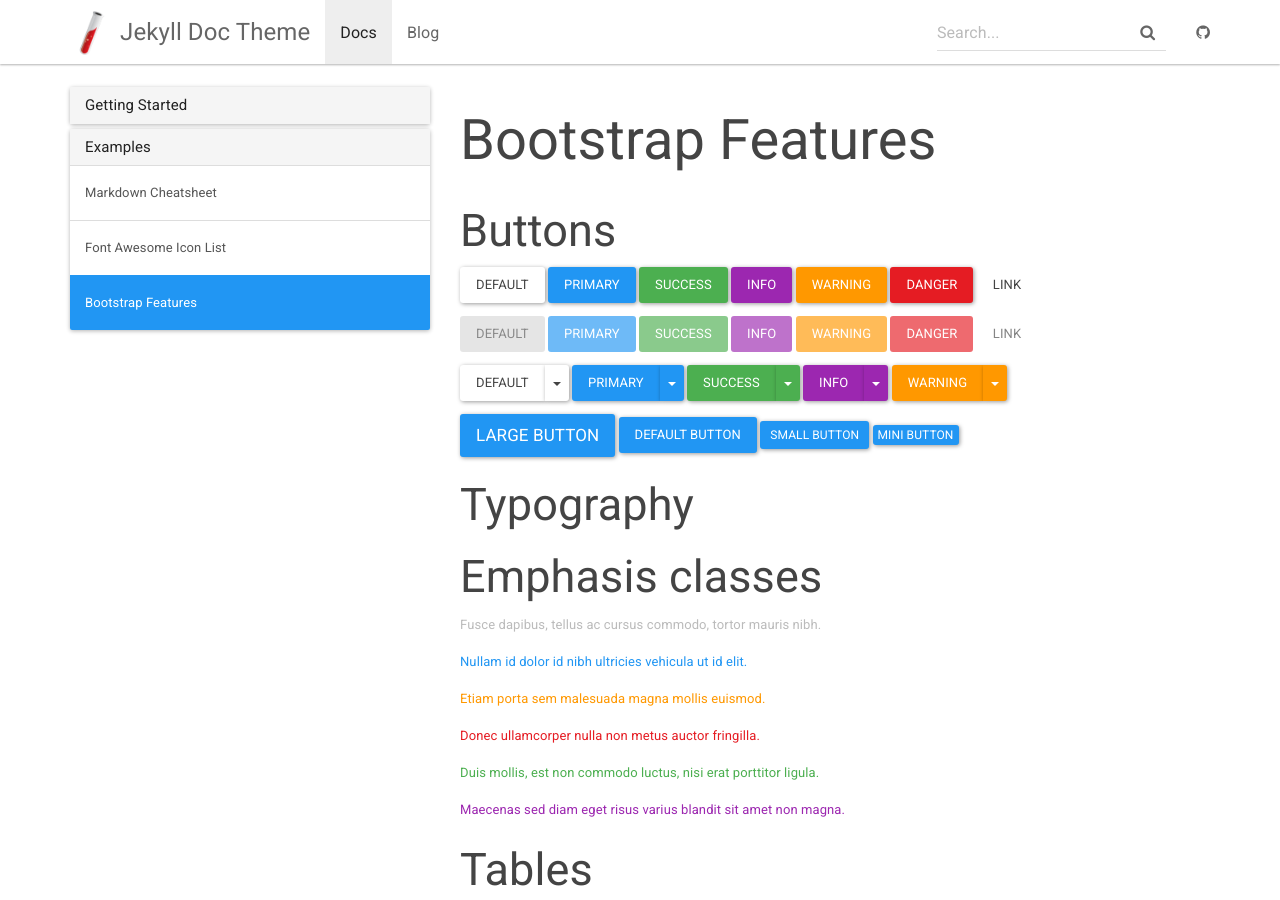
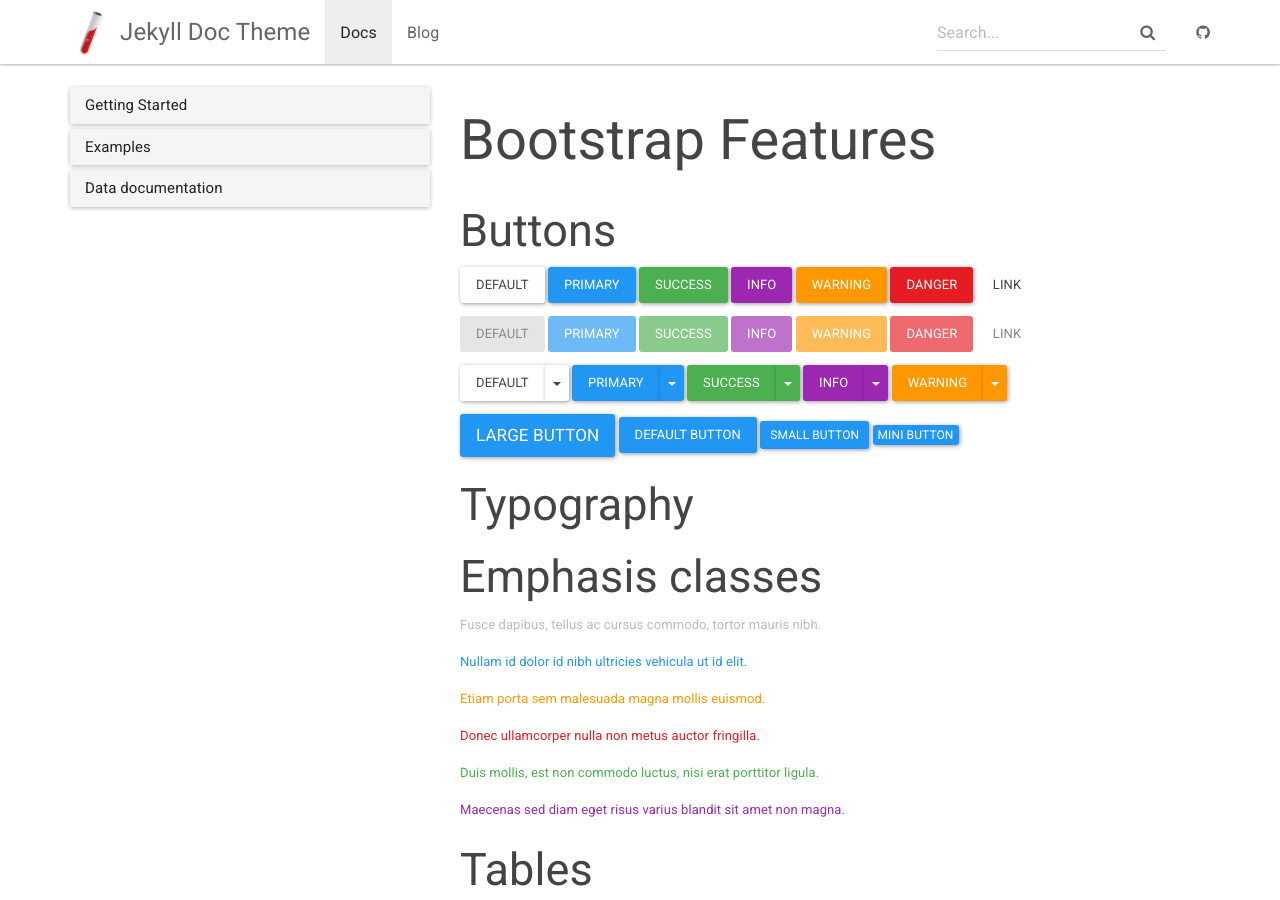
Before and after one commit to chronosphere-info/chronosphere-info.github.io, a Jekyll site: the page built from _docs/examples/bootstrap.md, in a window 1280 px wide and 900 px high. Built offline with Jekyll 4.4.1, drawn with Linux system fonts in a browser that asks for light colours.

Commit message:
menu added for data documentation

```diff
--- a/_data/docs.yml
+++ b/_data/docs.yml
@@ -8,4 +8,7 @@
   docs:
   - cheatsheet
   - font-awesome
-  - bootstrap
+
+- title: Data documentation
+  docs:
+  - paleomap
```
Also changed, not shown: _docs/data/paleomap.md (added, +5 -0 lines).
